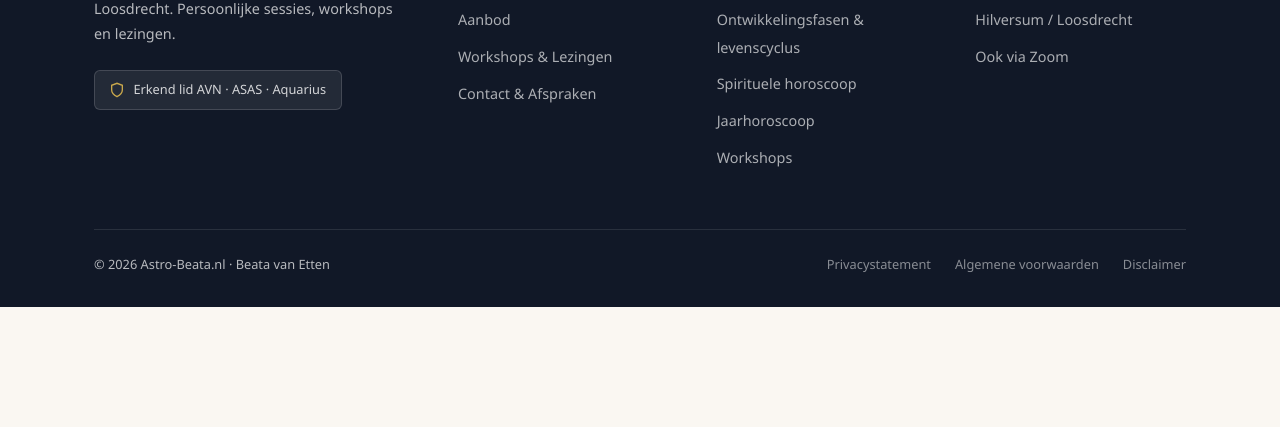
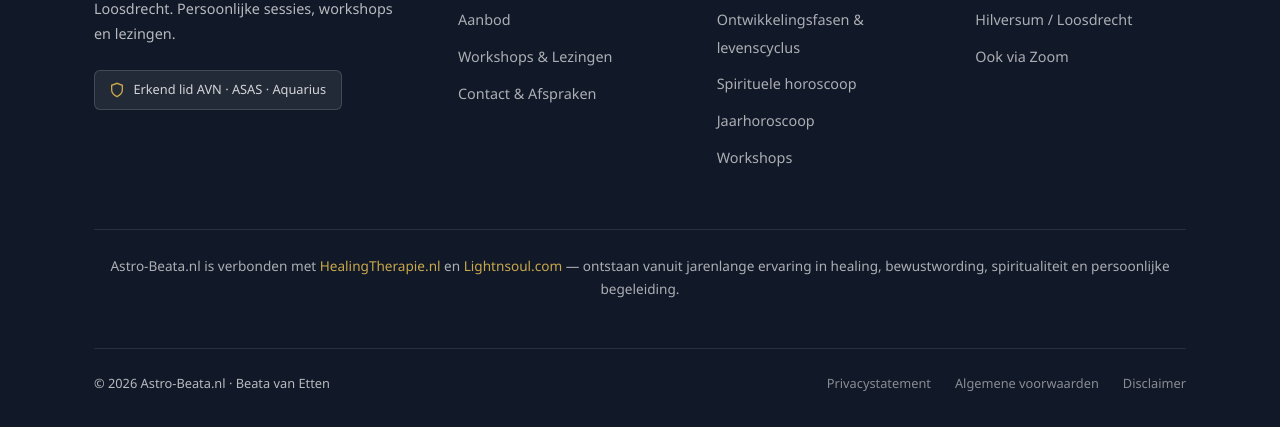
Before and after one commit to hansleemans-commits/astro-beata, a plain HTML site: page aanbod.html in a window 1280 px wide. Shown: the part 5422-5849 px from the top of the page. Before the commit the page ends 5729 px from the top, so only its background shows below. Drawn offline with Linux system fonts and the light colour scheme.

Commit message:
Voeg backlinks toe in footer naar HealingTherapie.nl en Lightnsoul.com

```diff
--- a/aanbod.html
+++ b/aanbod.html
@@ -429,6 +429,9 @@
         </ul>
       </div>
     </div>
+    <div style="border-top:1px solid rgba(255,255,255,0.1);padding:1.5rem 0;text-align:center;font-size:0.85rem;line-height:1.7;color:rgba(255,255,255,0.65);margin-bottom:1.5rem;">
+      Astro-Beata.nl is verbonden met <a href="https://healingtherapie.nl" rel="noopener" style="color:var(--goud);">HealingTherapie.nl</a> en <a href="https://lightnsoul.com" rel="noopener" style="color:var(--goud);">Lightnsoul.com</a> — ontstaan vanuit jarenlange ervaring in healing, bewustwording, spiritualiteit en persoonlijke begeleiding.
+    </div>
     <div class="footer-bottom">
       <span>© 2026 Astro-Beata.nl · Beata van Etten</span>
       <div style="display:flex;gap:1.5rem;">
```
Also changed, not shown: algemene-voorwaarden.html (+3 -0 lines), contact.html (+3 -0 lines), disclaimer.html (+3 -0 lines), index.html (+3 -0 lines), over-beata.html (+3 -0 lines), privacystatement.html (+3 -0 lines), workshops.html (+3 -0 lines).
